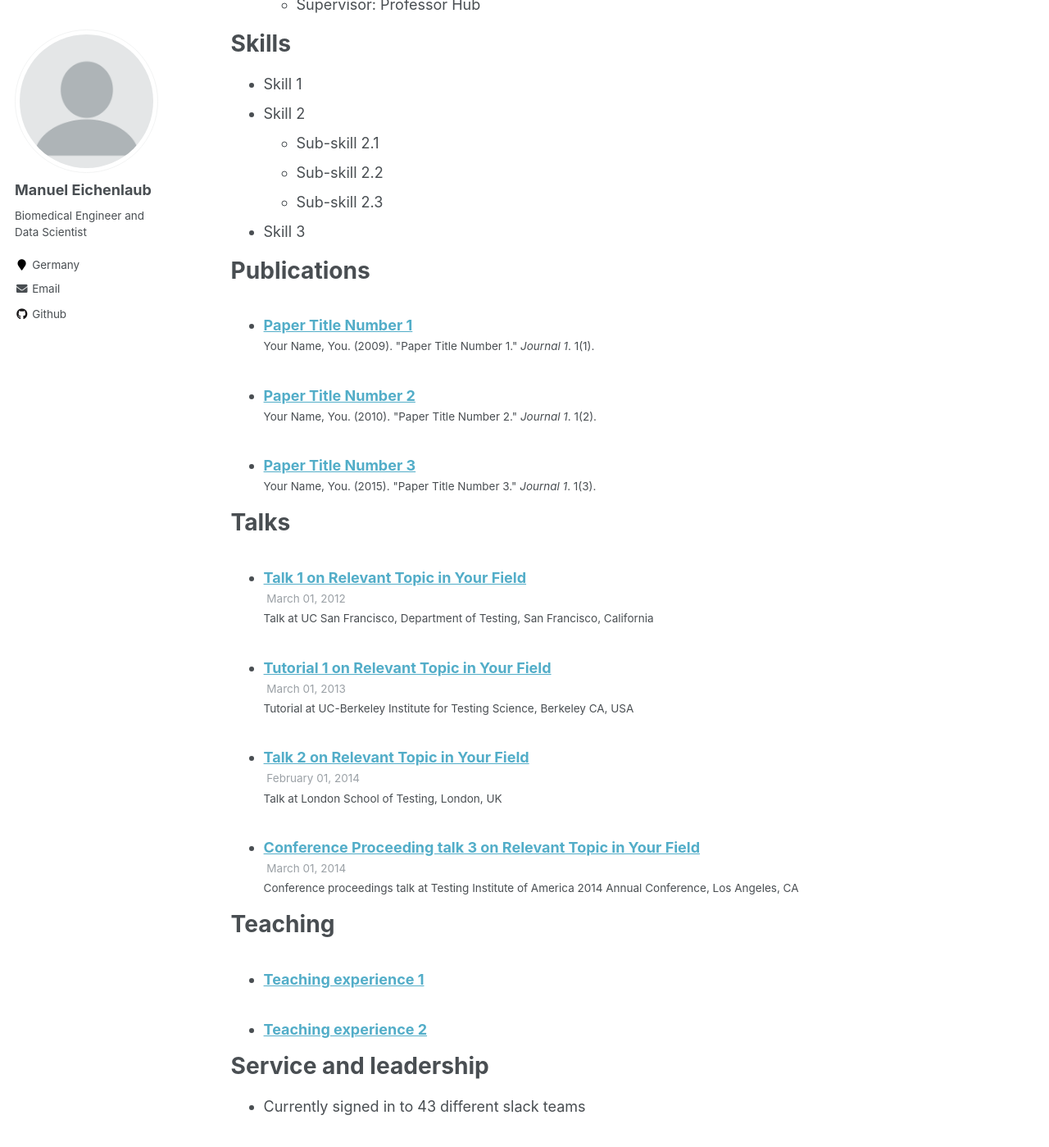
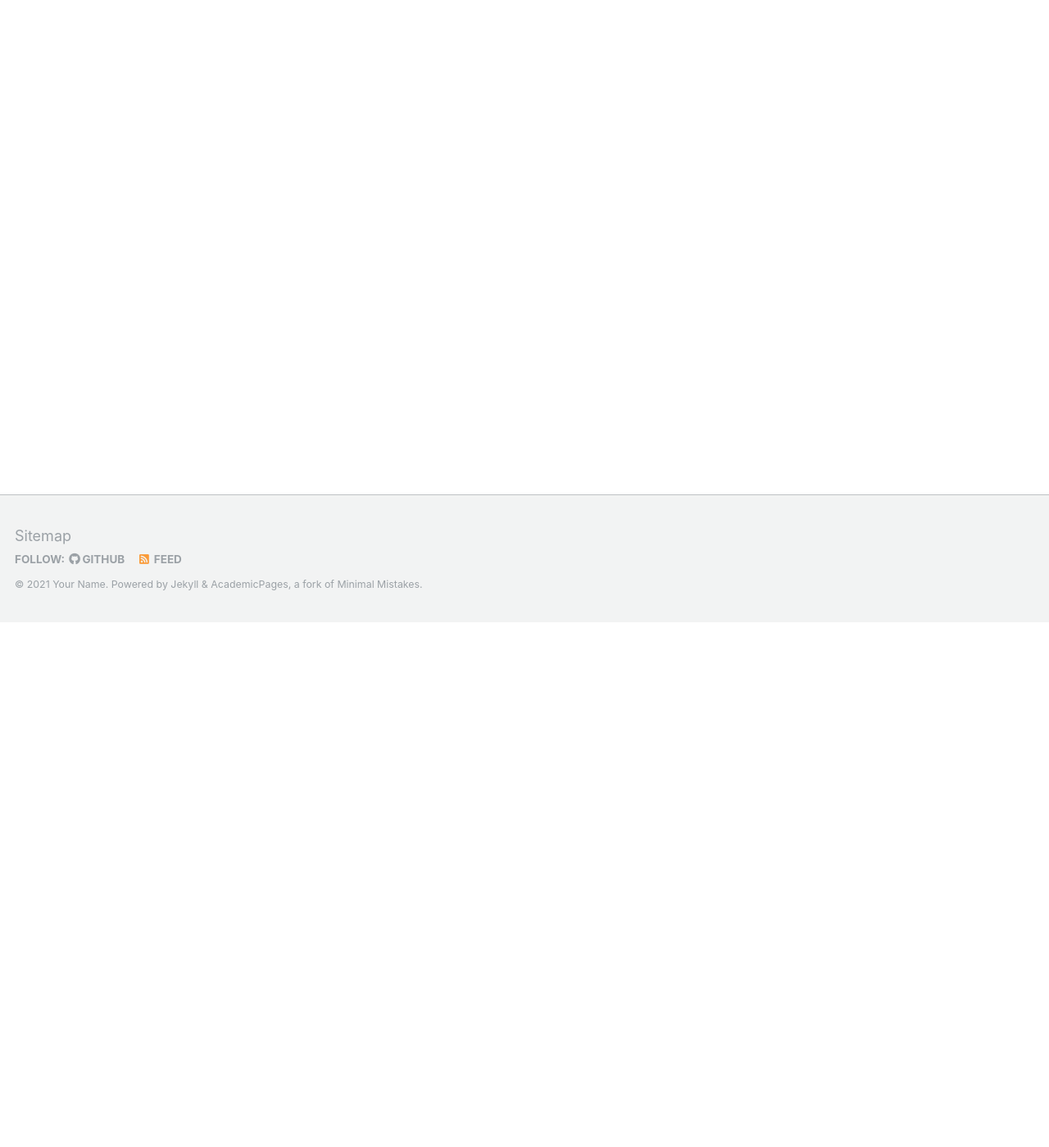
Before and after one commit to manueich/manueich.github.io, a Jekyll site: the page built from _pages/cv.md, in a window 1280 px wide and 1400 px high, scrolled down 641 px. Shown: the whole window at 82% size. Built offline with Jekyll 4.4.1, drawn with Linux system fonts in a browser that asks for light colours; some of the changed text lies outside the part shown.

Commit message:
Update cv.md

```diff
--- a/_pages/cv.md
+++ b/_pages/cv.md
@@ -14,46 +14,3 @@ Education
 * B.S. in GitHub, GitHub University, 2012
 * M.S. in Jekyll, GitHub University, 2014
 * Ph.D in Version Control Theory, GitHub University, 2018 (expected)
-
-Work experience
-======
-* Summer 2015: Research Assistant
-  * Github University
-  * Duties included: Tagging issues
-  * Supervisor: Professor Git
-
-* Fall 2015: Research Assistant
-  * Github University
-  * Duties included: Merging pull requests
-  * Supervisor: Professor Hub
-
-Skills
-======
-* Skill 1
-* Skill 2
-  * Sub-skill 2.1
-  * Sub-skill 2.2
-  * Sub-skill 2.3
-* Skill 3
-
-Publications
-======
-  <ul>{% for post in site.publications %}
-    {% include archive-single-cv.html %}
-  {% endfor %}</ul>
-
-Talks
-======
-  <ul>{% for post in site.talks %}
-    {% include archive-single-talk-cv.html %}
-  {% endfor %}</ul>
-
-Teaching
-======
-  <ul>{% for post in site.teaching %}
-    {% include archive-single-cv.html %}
-  {% endfor %}</ul>
-
-Service and leadership
-======
-* Currently signed in to 43 different slack teams
```
